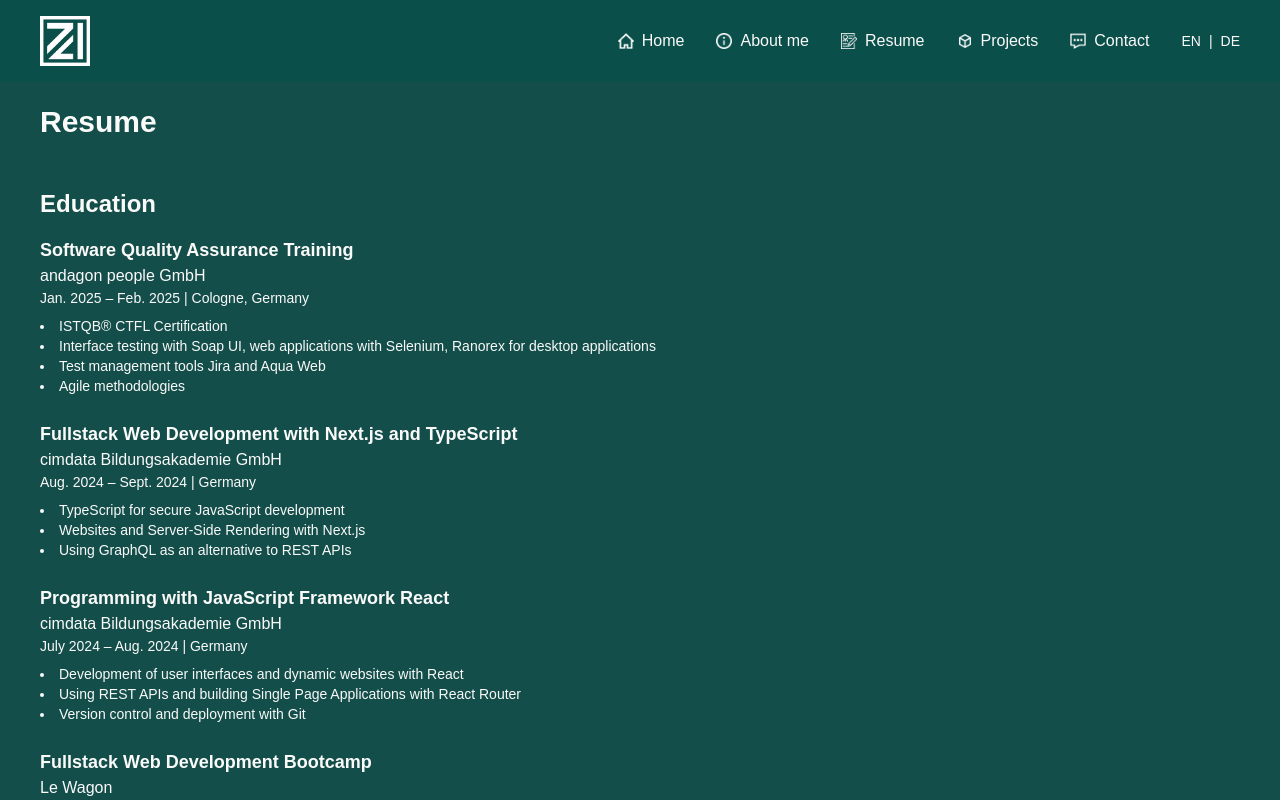
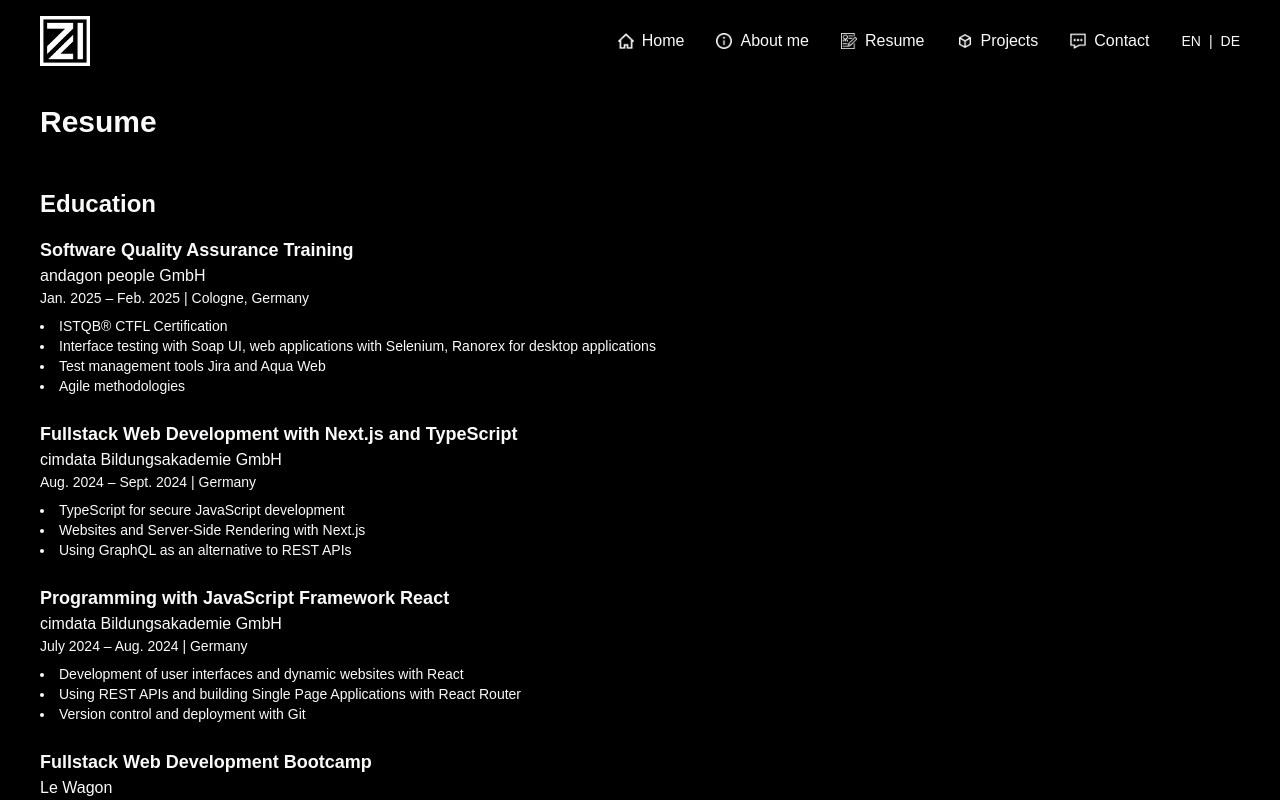
Before and after one commit to zarail/Portfolio, a Next.js app: page /en/resume in a window 1280 px wide. Shown: the top 800 px of the page. Built offline with nearby package versions, Linux system fonts and the light colour scheme.

Commit message:
Update Navbar background color to use CSS variable for consistency

```diff
--- a/src/app/components/Navbar.tsx
+++ b/src/app/components/Navbar.tsx
@@ -22,7 +22,7 @@
   ];
 
   return (
-    <header className="fixed top-0 right-0 left-0 z-50 w-full px-6 sm:px-10 bg-[#0b4f4b]">
+    <header className="fixed top-0 right-0 left-0 z-50 w-full px-6 sm:px-10 bg-[var(--background)]">
       <div className="flex items-center justify-between py-4">
         <Link href={`/${locale}`}>
           <Image
--- a/src/app/globals.css
+++ b/src/app/globals.css
@@ -1,7 +1,7 @@
 @import 'tailwindcss';
 
 :root {
-  --background: #134e4a;
+  --background: #000000;
   --foreground: #fafaf9;
 }
 
@@ -14,7 +14,7 @@
 
 @media (prefers-color-scheme: dark) {
   :root {
-    --background: #134e4a;
+    --background: #000000;
     --foreground: #fafaf9;
   }
 }
```
